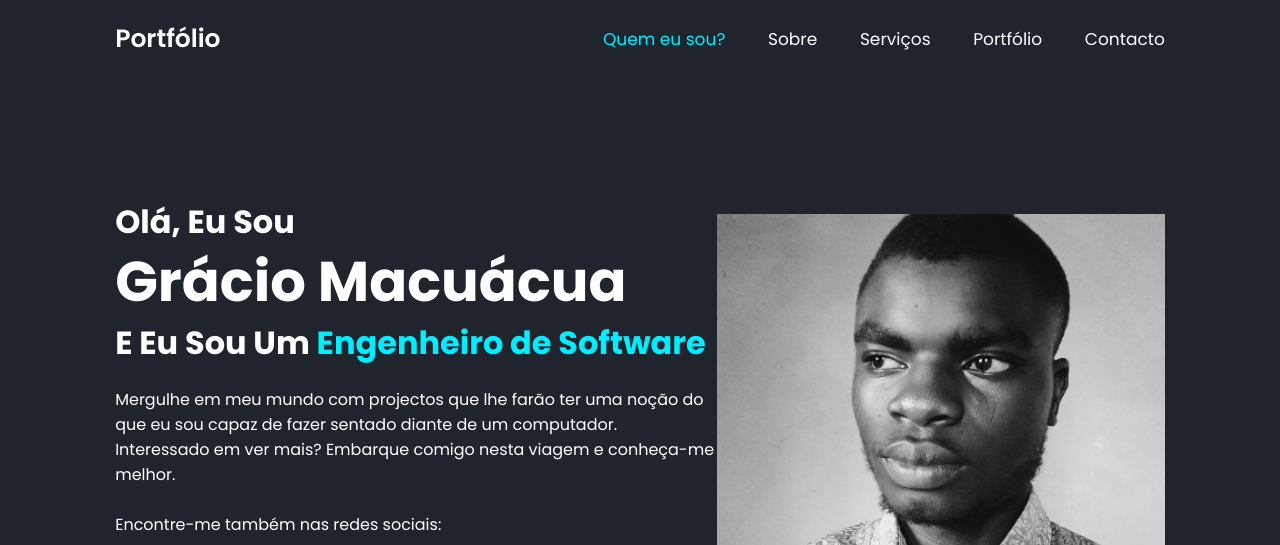
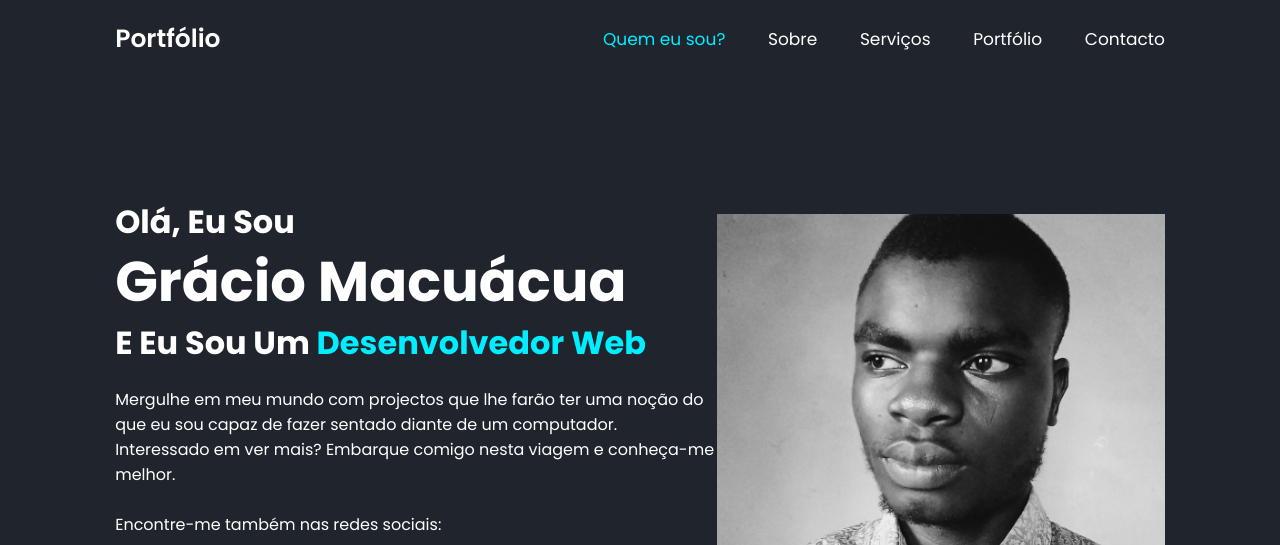
Before and after one commit to GracioMacuacua/projectos-web, a plain HTML site: page portfolio/index.html in a window 1280 px wide. Shown: the top 545 px of the page. Drawn offline with nearby package versions, Linux system fonts and the light colour scheme.

Commit message:
Update index.html

```diff
--- a/portfolio/index.html
+++ b/portfolio/index.html
@@ -29,7 +29,7 @@
             <div class="conteudo-inicio">
                 <h3>Olá, Eu Sou</h3>
                 <h1>Grácio Macuácua</h1>
-                <h3>E Eu Sou Um <span>Engenheiro de Software</span></h3>
+                <h3>E Eu Sou Um <span>Desenvolvedor Web</span></h3>
                 <p>Mergulhe em meu mundo com projectos que lhe farão ter uma noção do que eu sou capaz de fazer
                     sentado diante de um computador. <br>
                     Interessado em ver mais? Embarque comigo nesta viagem e conheça-me melhor. <br><br>
```
